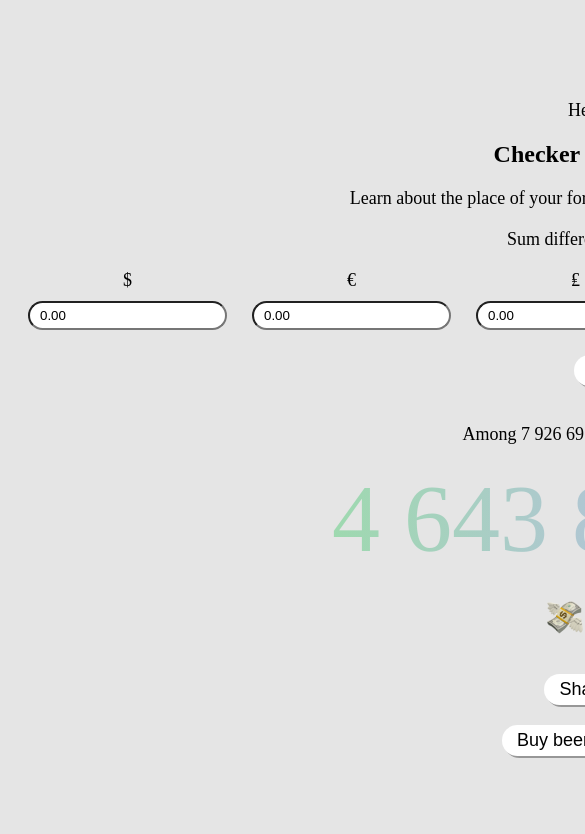
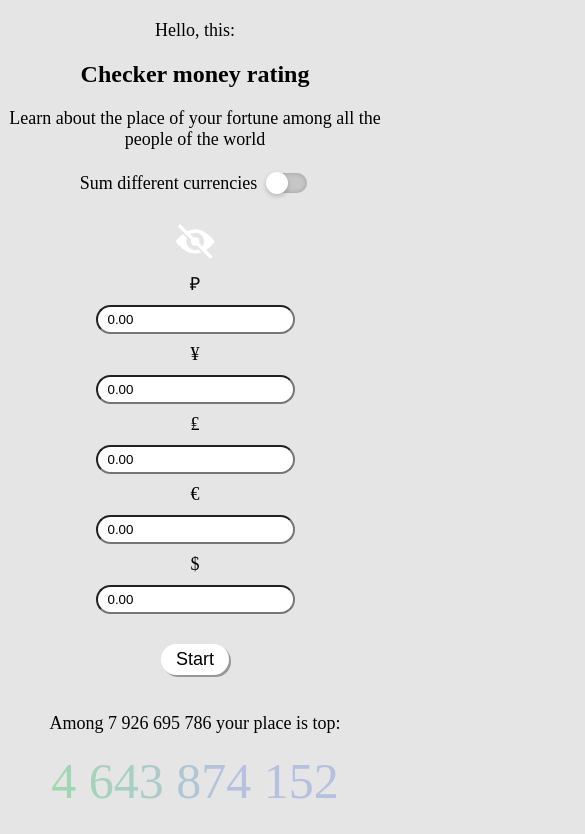
Before and after one commit to webvalery/checker-money-rating, a website: page public/index.html in a window 390 px wide. Shown: the top 834 px of the page, 585 px wide, since content can reach past the window. Drawn offline with Linux system fonts and the light colour scheme.

Commit message:
Правки

```diff
--- a/src/sass/main.scss
+++ b/src/sass/main.scss
@@ -4,7 +4,7 @@
   box-sizing: border-box;
 }
 .index-pg__start {
-  width: 1200px;
+  max-width: 1200px;
   margin: 100px auto;
 }
 .start {
@@ -23,8 +23,45 @@
   margin: 0 0 20px 0;
 }
 .start__sum {
+  display: flex;
+  align-items: center;
   margin: 0 0 20px 0;
 }
+// Кнопка
+
+.sum__button {
+  position: relative;
+  width: 40px;
+  height: 20px;
+  margin-left: 10px;
+  -webkit-appearance: none;
+  background: #c6c6c6;
+  outline: none;
+  border-radius: 20px;
+  box-shadow: inset 0 0 5px rgba(0,0,0, .2);
+  transition:  .5s;
+}
+.sum__button:checked {
+  background: #03a9f4;
+}
+.sum__button:before {
+  content: "";
+  position: absolute;
+  width: 20px;
+  height: 20px;
+  border-radius: 20px;
+  top: 0;
+  left: 0;
+  background: #fff;
+  transform: scale(1.1);
+  box-shadow: 0 2px 5px rgba(0,0,0,.2);
+  transition: 0.5s;
+}
+.sum__button:checked:before{
+  left: 20px;
+}
+// конец кнопки
+
 .start__form {
   display: flex;
   flex-direction: column;
@@ -32,6 +69,7 @@
 }
 .start__form-input {
   display: flex;
+  flex-wrap: wrap;
   margin-bottom: 20px;
 }
 .start__box {
@@ -113,7 +151,7 @@
   left: 45px;
 }
 .index-pg__footer {
-  width: 1500px;
+  max-width: 1500px;
   margin: 0 auto;
   display: flex;
   flex-direction: column;
@@ -129,8 +167,28 @@
   font-size: 14px;
 }
 
-
-
+@media (max-width: 1200px) {
+  .start__text-add {
+    text-align: center;
+  }
+  .start__form-input {
+    flex-direction: column-reverse;
+  }
+  .start__box {
+    margin: 0 0 10px 0;
+  }
+  .start__form-btn-hide {
+    margin: 0 auto 5px auto;
+  }
+  .index-pg__start {
+    margin: 20px auto;
+  }
+}
+@media (max-width: 600px){
+  .top__result {
+    font-size: 50px;
+  }
+}
 
 
 
```
Also changed, not shown: public/css/main.css, public/css/main.min.css.
